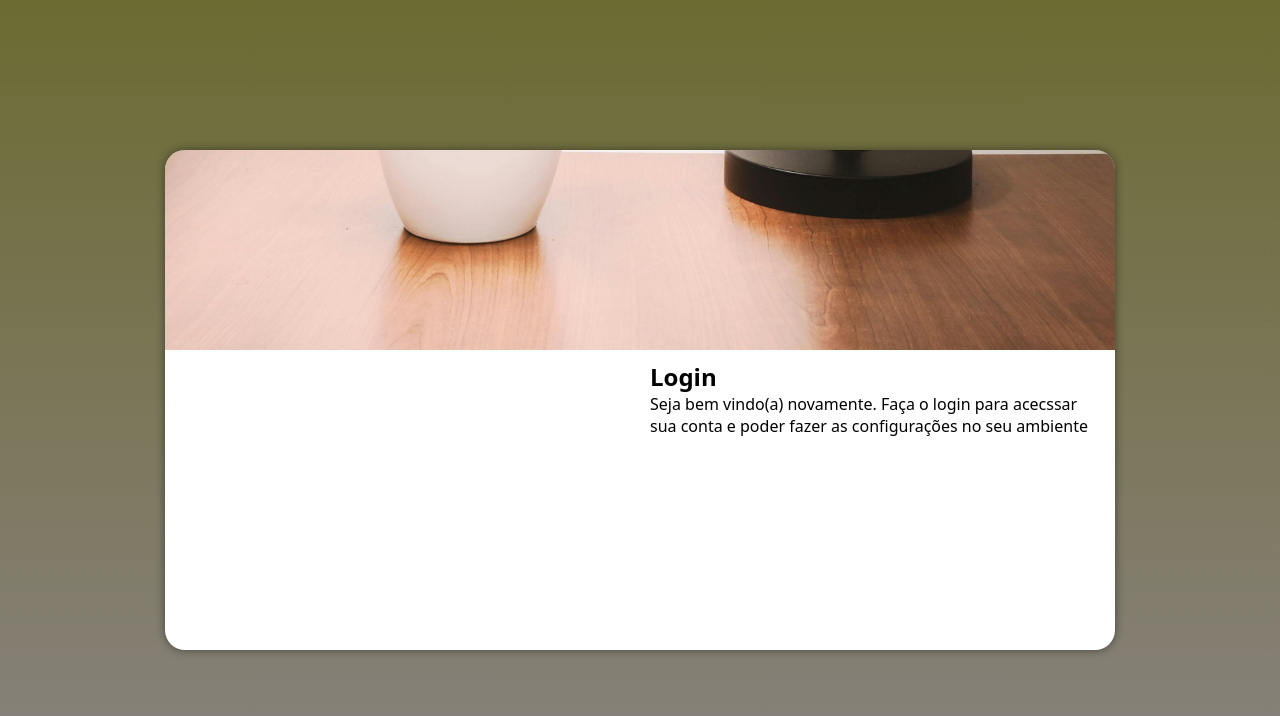
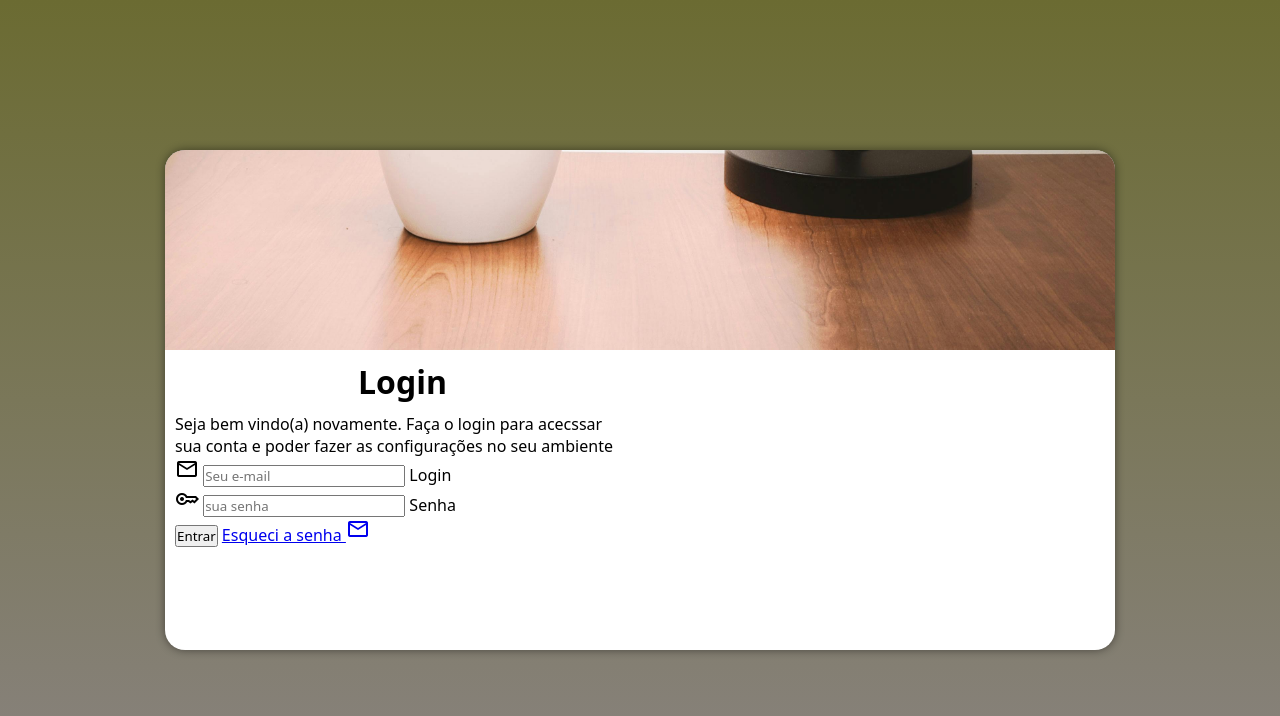
Before and after one commit to Luccas-Machado/Login-Project, a plain HTML site: page index.html in a window 1280 px wide. Drawn offline with nearby package versions, Linux system fonts and the light colour scheme; files whose address does not match are found by name.

Commit message:
Form add

```diff
--- a/Estilo/mediaquery-style.css
+++ b/Estilo/mediaquery-style.css
@@ -33,13 +33,21 @@
     }
 
     section#formulario > div#iamgem {
-        float: left;
+        float: right;
         width: 50%;
         height: 100%;
     }
 
     section#login > div#formulario {
-        float: right;
+        float: left;
         width: 50%;
     }
+
+    div#formulario > h1 {
+        font-size: 2em;
+    }
+
+    div#formulario > p {
+        font-size: 1.2m;
+    }
 }
--- a/Estilo/style.css
+++ b/Estilo/style.css
@@ -55,3 +55,12 @@ section#login > div#formulario {
     display: block;
     padding: 10px;
 }
+
+div#formulario > h1 {
+    text-align: center;
+    margin-bottom: 10px;
+}
+
+div#formulario > p {
+    font-size: 0.8m;
+}
--- a/index.html
+++ b/index.html
@@ -4,6 +4,7 @@
     <meta charset="UTF-8">
     <meta name="viewport" content="width=device-width, initial-scale=1.0">
     <title>Login</title>
+    <link href="https://fonts.googleapis.com/css2?family=Material+Symbols+Outlined" rel="stylesheet" />
     <link rel="stylesheet" href="Estilo/style.css">
     <link rel="stylesheet" href="Estilo/mediaquery-style.css">
 </head>
@@ -16,8 +17,28 @@
             <div id="formulario">
                 <h1>Login</h1>
                 <p>Seja bem vindo(a) novamente. Faça o login para acecssar sua conta e poder fazer as configurações no seu ambiente</p>
-                <form action="login.php" method="post">
+                <form action="login.php" method="post" autocomplete="on">
+                    <div class="campo">
 
+                        <span class="material-symbols-outlined">mail</span>
+
+                        <input type="email" name="login" id="ilogin" placeholder="Seu e-mail" autocomplete="email" required maxlength="30">
+
+                        <label for="ilogin">Login</label>
+
+                    </div>
+                    <div class="campo">
+                        <span class="material-symbols-outlined">key</span>
+
+                        <input type="password" name="senha" id="isenha" placeholder="sua senha" autocomplete="current-password" required minlength="8" maxlength="20">
+
+                        <label for="isenha">Senha</label>
+
+                    </div>
+                    <input type="submit" value="Entrar">
+                    <a href="esqueci.html">Esqueci a senha <span class="material-symbols-outlined">mail</span>
+
+                    </a>
                 </form>
             </div>
         </section>
```
